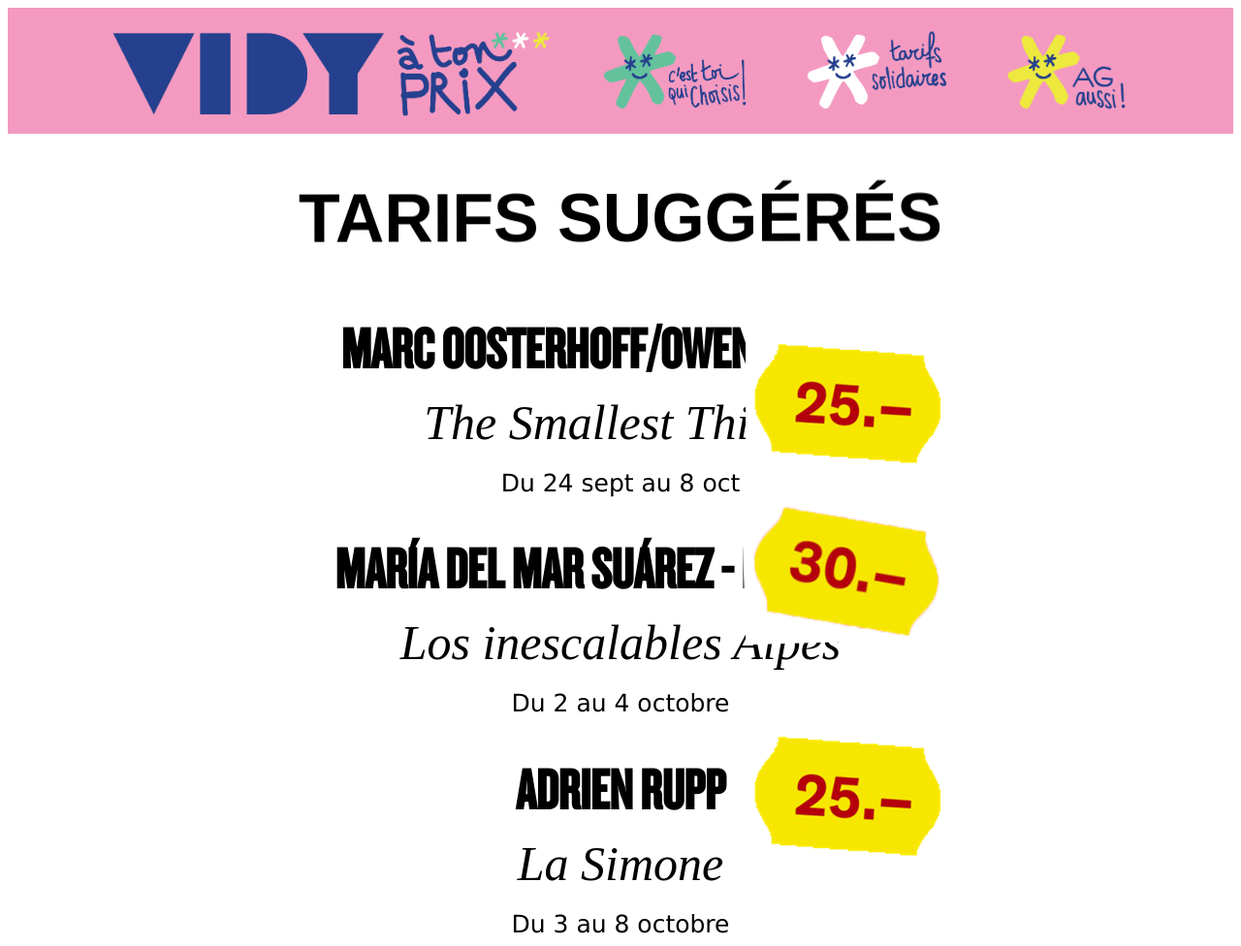
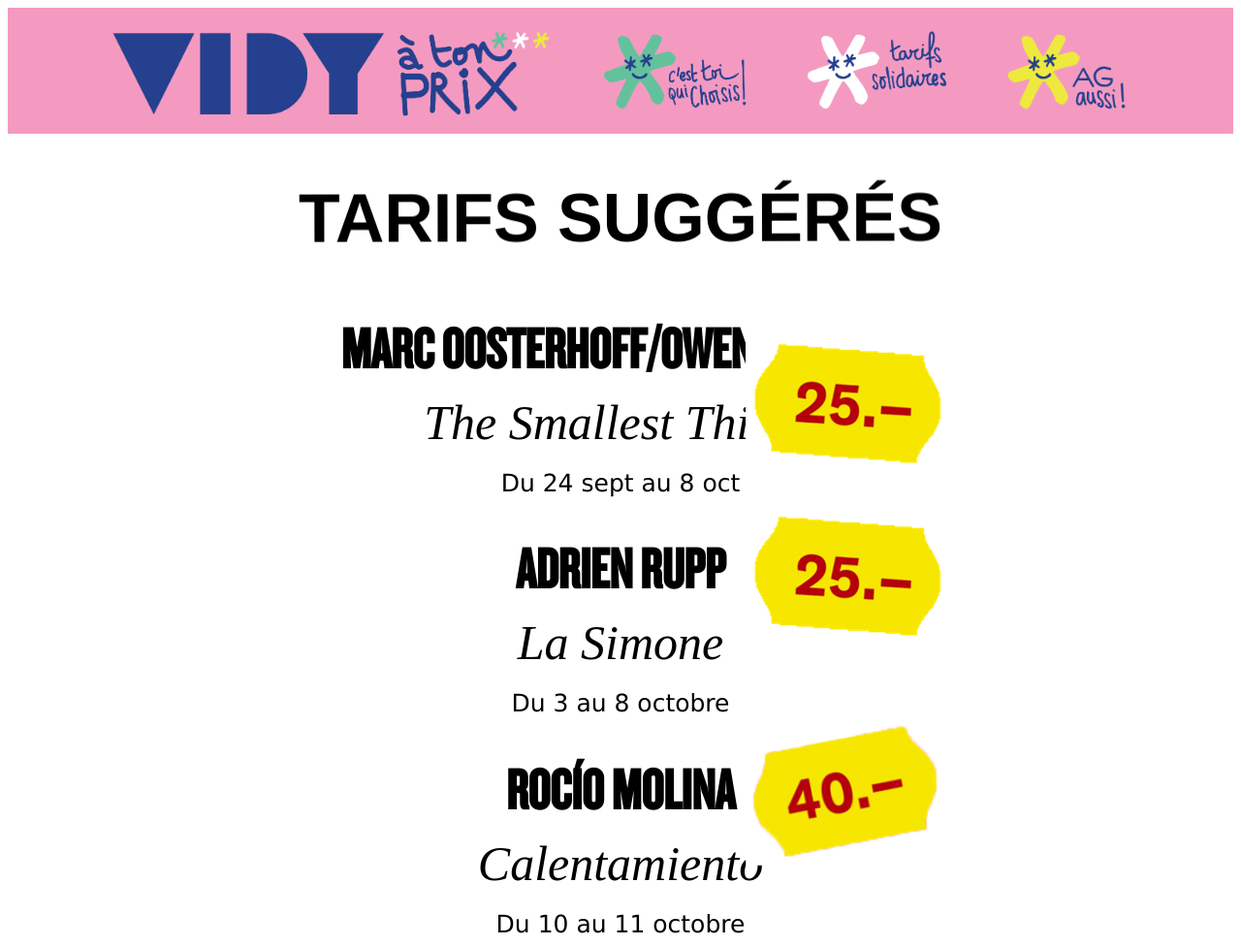
Before and after one commit to Merouaf/secutix, a plain HTML site: page fond_ecran_public/index.html in a window 1280 px wide. Shown: the whole page at 97% size. Drawn offline with Linux system fonts and the light colour scheme.

Commit message:
Modify event details and pricing in index.html
Updated event details and added new pricing information.

```diff
--- a/fond_ecran_public/index.html
+++ b/fond_ecran_public/index.html
@@ -156,17 +156,15 @@
 <h3>The Smallest Things</h3>
 <p>Du 24 sept au 8 oct</p>
 
-
-<img class="tarif2 tarifa3" src="30francs.png">
-<h2>Mar&iacute;a del Mar Su&aacute;rez - La Chachi</h2>
-<h3>Los inescalables Alpes</h3>
-<p>Du 2 au 4 octobre</p>
-
-
 <img class="tarif3 tarifa3" src="25francs.png">
 <h2>Adrien Rupp</h2>
 <h3>La Simone</h3>
 <p>Du 3 au 8 octobre</p>
+
+<img class="tarif2 tarifa3" src="40francs.png">
+<h2>Roc&iacute;o Molina</h2>
+<h3>Calentamiento</h3>
+<p>Du 10 au 11 octobre</p>
 
 
 <!--pour la partie jusqu'à 6 éléments-->
```
